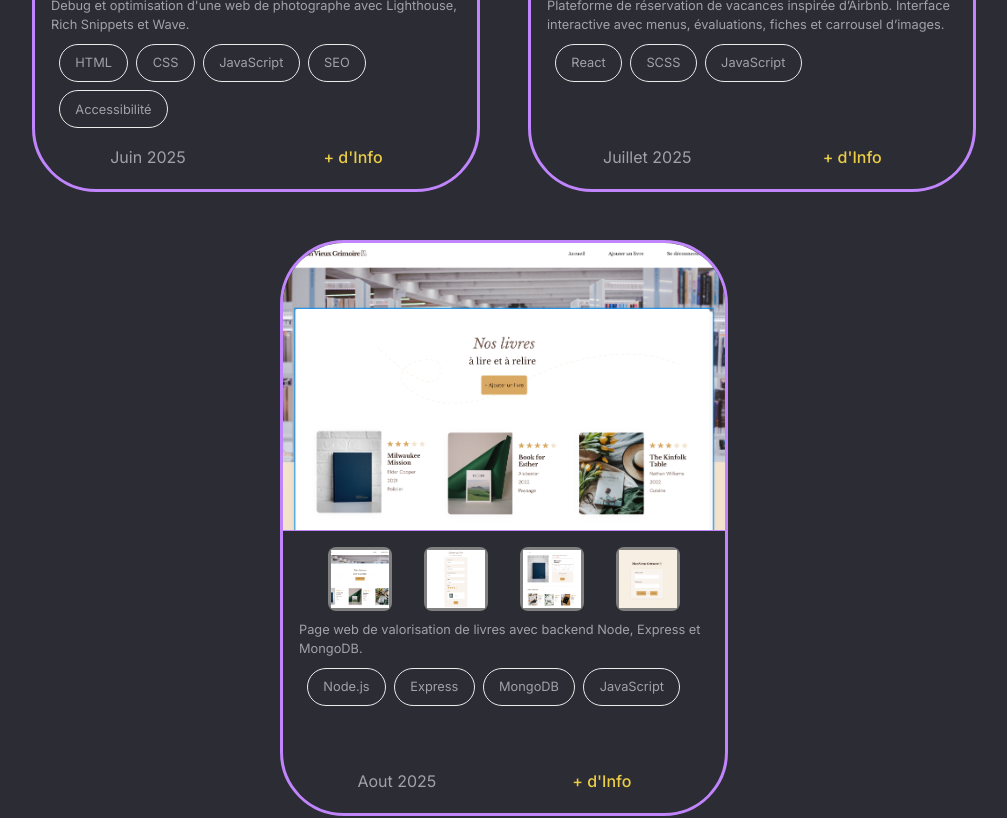
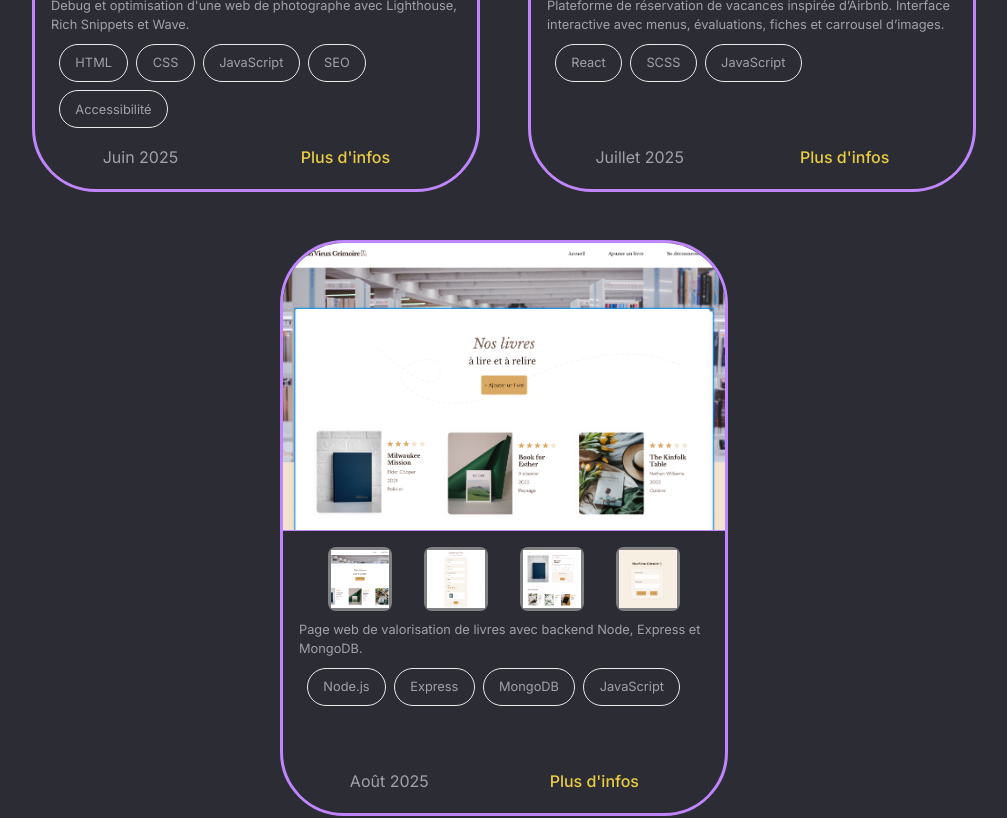
Before and after one commit to AbelMRuso/Portfolio, a React (Vite) app: page / in a window 1280 px wide. Shown: the part 2420-3238 px from the top of the page, without its empty margins (136-1143 px from the left). Built offline with nearby package versions, Linux system fonts and the light colour scheme; no server answers; a web font is replaced by a local one.

Commit message:
refactor: amélioration de la lisibilité du code

```diff
--- a/src/assets/components/contactForm/ContactForm.jsx
+++ b/src/assets/components/contactForm/ContactForm.jsx
@@ -45,7 +45,7 @@ export default function ContactForm() {
                     <button type="submit">Envoyer</button>
                 </div>
             </form>
-            {statusMsg && <p className={styles.statusMsg}>{statusMsg || "  "}</p>} {/* REVISAR AQUI!!!!!! */}
+            {statusMsg && <p className={styles.statusMsg}>{statusMsg}</p>}
         </div>
     );
 }
--- a/src/assets/components/header/Header.jsx
+++ b/src/assets/components/header/Header.jsx
@@ -1,4 +1,4 @@
-import { FaCode, FaIdCard } from "react-icons/fa";
+import { FaCode } from "react-icons/fa";
 import styles from "../header/Header.module.scss";
 import { Link, NavLink } from "react-router-dom";
 
--- a/src/assets/components/project-card/ProjectCard.jsx
+++ b/src/assets/components/project-card/ProjectCard.jsx
@@ -7,11 +7,9 @@ function ProjectCard({ mainImg, thumbnails, description, technologies, date, onO
 
     return (
         <article className={styles.card}>
-            {/* Imagen principal */}
             <img className={styles.mainImg} src={selectedImg} alt={alt} />
 
             <div className={styles.cardContent}>
-                {/* Miniaturas */}
                 <div className={styles.thumbnails}>
                     {thumbnails.map((thumb, index) => (
                         <div key={index} className={styles.thumbnailWrapper} onClick={() => setSelectedImg(thumb)}>
@@ -23,10 +21,8 @@ function ProjectCard({ mainImg, thumbnails, description, technologies, date, onO
                     ))}
                 </div>
 
-                {/* Descripción */}
                 <p className={styles.text}>{description}</p>
 
-                {/* Tecnologías */}
                 <div className={styles.tagContenair}>
                     {technologies.map((tech, index) => (
                         <span key={index} className={styles.tag}>
@@ -35,7 +31,6 @@ function ProjectCard({ mainImg, thumbnails, description, technologies, date, onO
                     ))}
                 </div>
 
-                {/* Información extra */}
                 <div className={styles.infoContenair}>
                     <p>{date}</p>
                     <button
@@ -45,7 +40,7 @@ function ProjectCard({ mainImg, thumbnails, description, technologies, date, onO
                             onOpenModal();
                         }}
                     >
-                        + d'Info
+                        Plus d'infos
                     </button>
                 </div>
             </div>
--- a/src/assets/data/data.json
+++ b/src/assets/data/data.json
@@ -1,5 +1,6 @@
 [
     {
+        "id": "1",
         "titre": "Booki",
         "description": "Une web de réservation de vacances, intégrant HTML et CSS à partir de la maquette Figma.",
         "contexte": "Le projet consiste à intégrer les maquettes desktop, tablette et mobile fournies, tout en respectant les spécifications et contraintes techniques précisées. Pour cela, une structure de fichiers ainsi qu’une base de code HTML et CSS sont fournies. Ensuite, le projet doit être complété en conservant cette structure et versionné via GitHub.",
@@ -20,6 +21,7 @@
         "categories": ["front"]
     },
     {
+        "id": "2",
         "titre": "Shopie Bluel",
         "description": "Web d'architecture avec login pour la propriétaire et gestion de formulaires en JavaScript pur.",
         "contexte": "En tant que développeur front-end, j’intègre une équipe chargée de la création du site portfolio d’une architecte d’intérieur. Je dispose du Figma, du code back-end et front-end existant ainsi que du Kanban, ce qui me permet de suivre mes tâches et de commencer le développement des nouvelles fonctionnalités de manière structurée.",
@@ -40,6 +42,7 @@
         "categories": ["front"]
     },
     {
+        "id": "3",
         "titre": "Nina Carducci",
         "description": "Debug et optimisation d'une web de photographe avec Lighthouse, Rich Snippets et Wave.",
         "contexte": "En tant que développeur web freelance, j’interviens sur le site de la photographe Nina Carducci afin d’optimiser ses performances, son référencement et son accessibilité. Le projet repose sur l’analyse d’un audit initial, la correction de bugs existants et la mise en œuvre d’améliorations techniques sur le code front-end et back-end fourni, en collaboration avec la cliente.",
@@ -60,6 +63,7 @@
         "categories": ["front"]
     },
     {
+        "id": "4",
         "titre": "Kasa",
         "description": "Plateforme de réservation de vacances inspirée d’Airbnb. Interface interactive avec menus, évaluations, fiches et carrousel d’images.",
         "contexte": "En tant que développeur front-end freelance pour Kasa, je participe à la refonte complète du site en React, en développant les composants et routes selon les maquettes Figma et en intégrant les données des annonces fournies en JSON, tout en respectant les contraintes fonctionnelles et visuelles.",
@@ -80,6 +84,7 @@
         "categories": ["front"]
     },
     {
+        "id": "5",
         "titre": "Mon vieux grimoire",
         "description": "Page web de valorisation de livres avec backend Node, Express et MongoDB.",
         "contexte": "En tant que développeur back-end freelance, je suis chargé de créer l’API du site « Mon Vieux Grimoire », permettant la gestion des livres, des notes utilisateurs et l’optimisation des images, en assurant la compatibilité avec le front-end React existant.",
@@ -96,7 +101,7 @@
         "ameliorations": "Une amélioration possible serait d’implémenter un système de cache pour accélérer les réponses de l’API et réduire la charge serveur.",
         "mainImg": "/images/grimoire-cover.png",
         "thumbnails": ["/images/grimoire-cover.png", "/images/grimoire-1.png", "/images/grimoire-2.png", "/images/grimoire-3.png"],
-        "date": "Aout 2025",
+        "date": "Août 2025",
         "categories": ["back"]
     }
 ]
```
Also changed, not shown: src/assets/components/projectSection/ProjectSection.jsx (+4 -3 lines).
